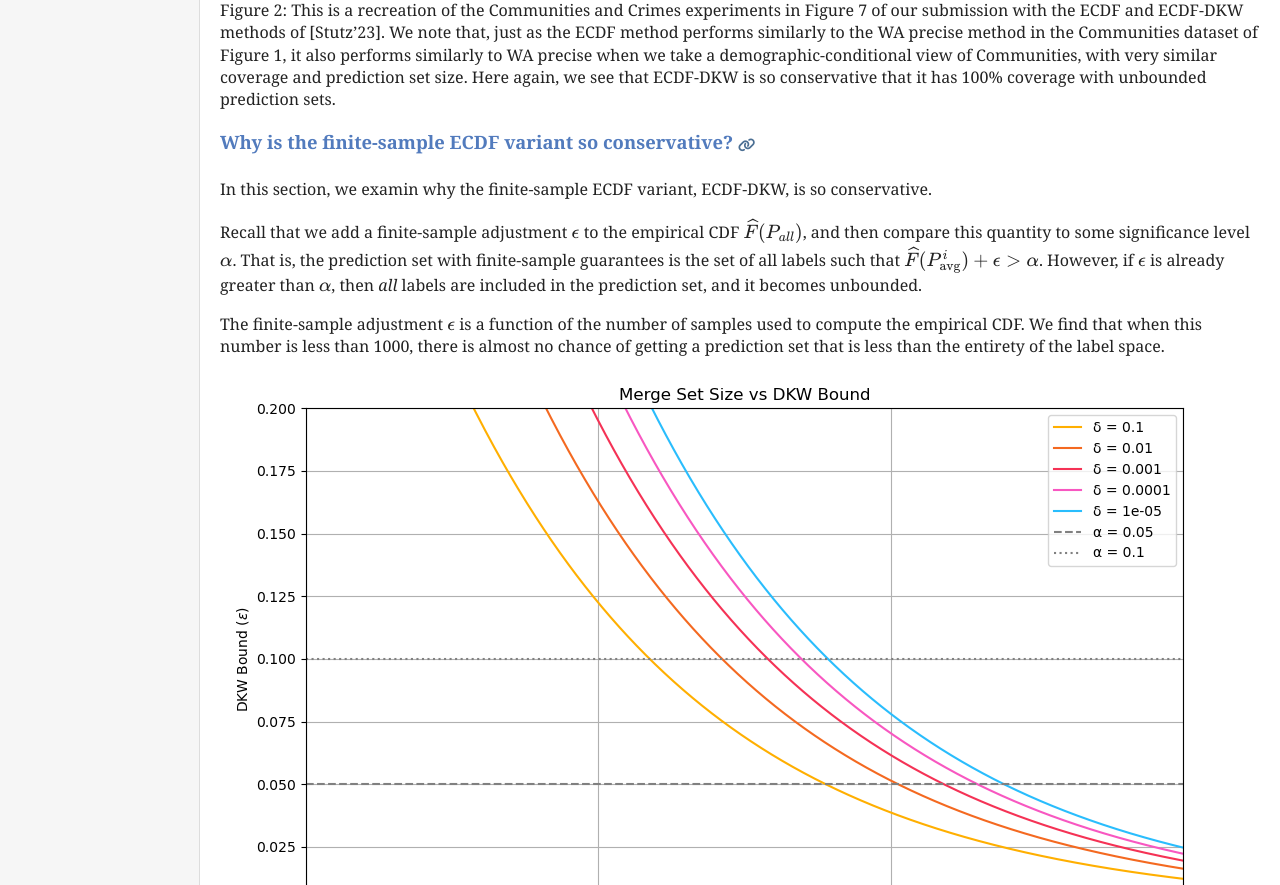
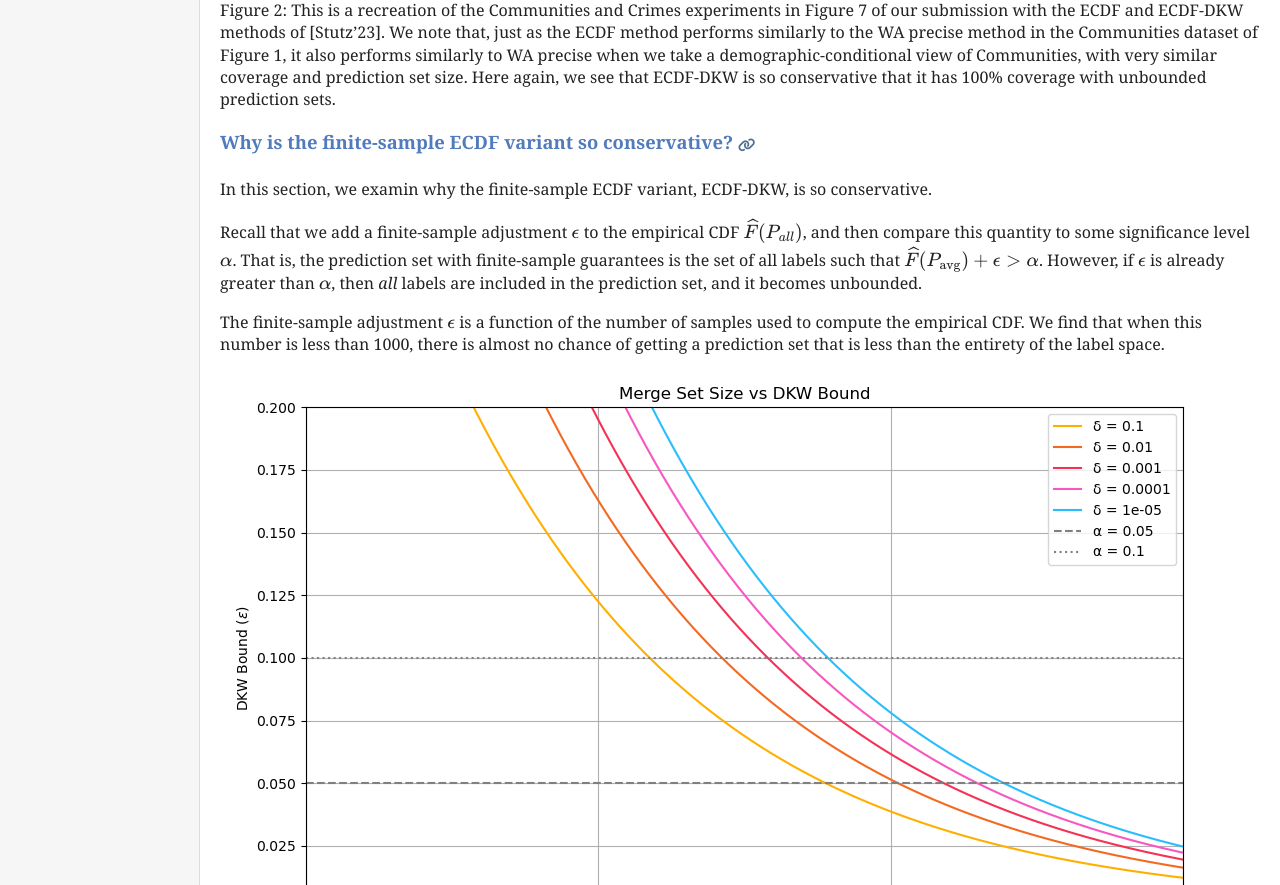
Before and after one commit to math-imposter/math-imposter.github.io, a Jekyll site: the page built from pages/stutz-comparison.html, in a window 1280 px wide and 900 px high, scrolled down 1731 px. Shown: the part 15-900 px from the top of the window. Built offline with Jekyll 4.4.1, drawn with Linux system fonts in a browser that asks for light colours.

Commit message:
minimal working website

```diff
--- a/pages/stutz-comparison.html
+++ b/pages/stutz-comparison.html
@@ -48,7 +48,7 @@ In this section, we examin why the finite-sample ECDF variant, ECDF-DKW, is so c
 </p>
 
 <p>
-Recall that we add a finite-sample adjustment \(\epsilon\) to the empirical CDF \(\widehat{F}(P_{all})\), and then compare this quantity to some significance level \(\alpha\). That is, the prediction set with finite-sample guarantees is the set of all labels such that \(\widehat{F}(P_{\text{avg}}^i) + \epsilon > \alpha\). However, if \(\epsilon\) is already greater than \(\alpha\), then <i>all</i> labels are included in the prediction set, and it becomes unbounded.
+Recall that we add a finite-sample adjustment \(\epsilon\) to the empirical CDF \(\widehat{F}(P_{all})\), and then compare this quantity to some significance level \(\alpha\). That is, the prediction set with finite-sample guarantees is the set of all labels such that \(\widehat{F}(P_{\text{avg}}) + \epsilon > \alpha\). However, if \(\epsilon\) is already greater than \(\alpha\), then <i>all</i> labels are included in the prediction set, and it becomes unbounded.
 </p>
 
 <p>
```
